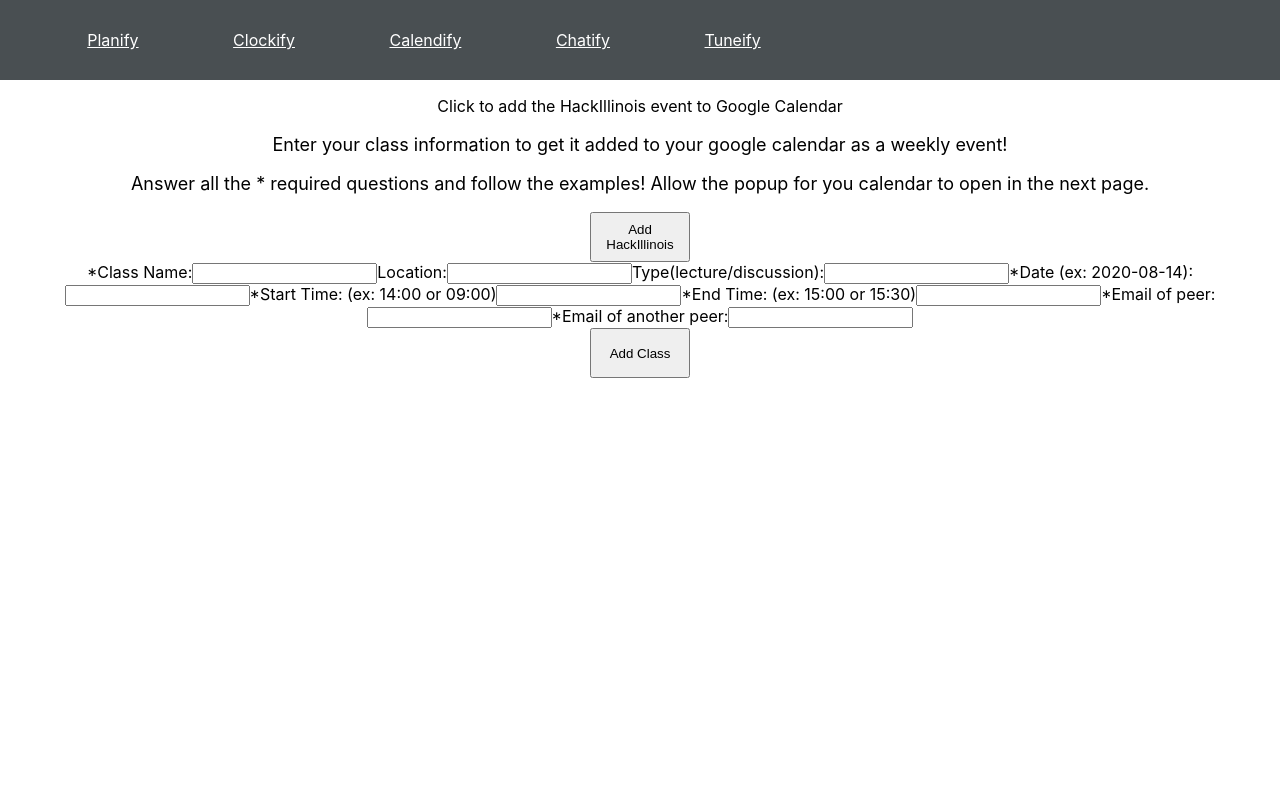
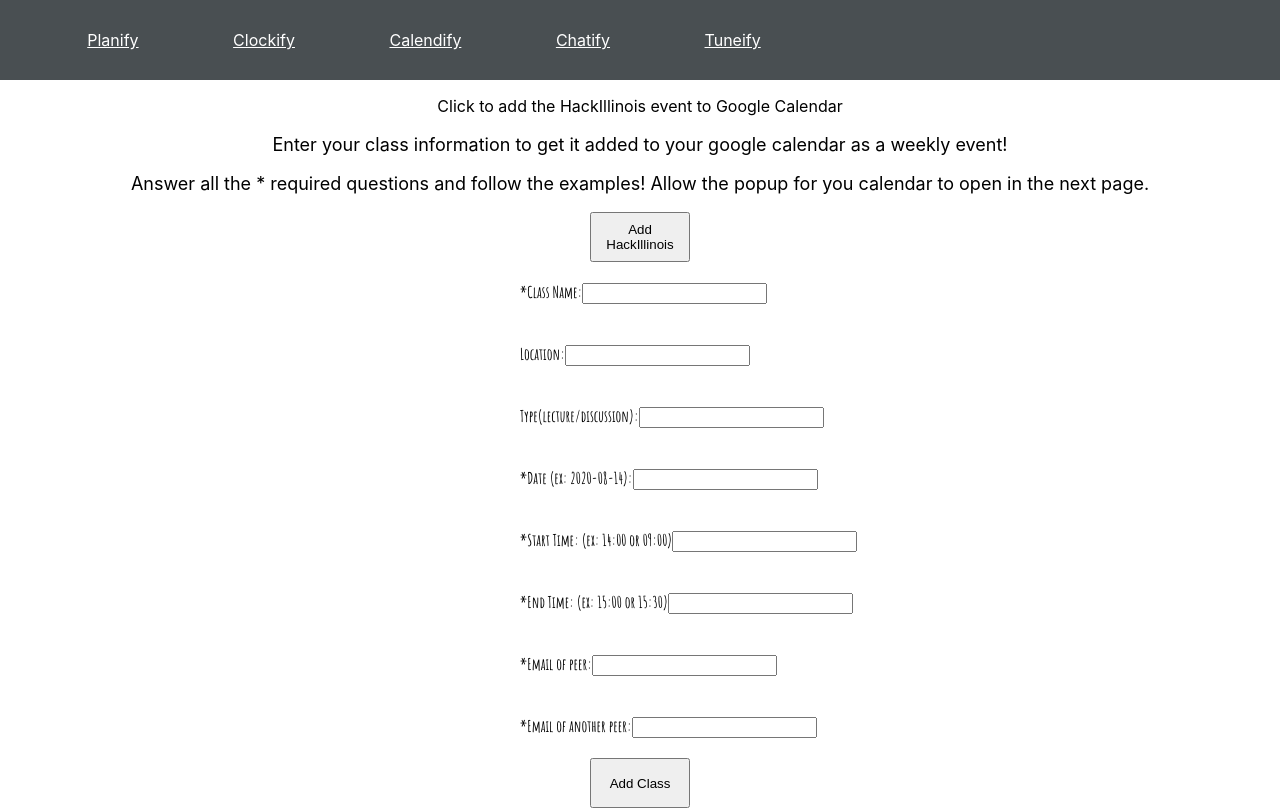
Before and after one commit to nkonjeti/planify, a React (Create React App) app: page /calendar in a window 1280 px wide. Built offline with nearby package versions, Linux system fonts and the light colour scheme; what react-chatbot-kit would draw is missing.

Commit message:
changed font in form calendar

```diff
--- a/src/App.css
+++ b/src/App.css
@@ -1,3 +1,4 @@
+@import url('https://fonts.googleapis.com/css2?family=Amatic+SC:wght@700&display=swap');
 .App {
   text-align: center;
 }
@@ -29,3 +30,14 @@ nav {
   justify-content: center;
   align-items: center;
 }
+
+
+ .padding {
+   text-align: left;
+   padding: 20px;
+   display: block;
+   margin-left: 500px;
+   font-family: 'Amatic SC', cursive;
+
+
+ }
--- a/src/Calendar.js
+++ b/src/Calendar.js
@@ -219,39 +219,54 @@ function Calendar() {
 
       </header>
       <form>
+  <div className = "padding">
   <label>
     *Class Name:
     <input id = 'summary' value = {summary} type="text" name="name" />
   </label>
+  </div>
+  <div className = "padding">
   <label>
     Location:
     <input id = 'location' value = {location}  type="text" name="name" />
   </label>
+  </div>
+  <div className = "padding">
   <label>
     Type(lecture/discussion):
     <input id = 'description' value = {description}  type="text" name="name" />
   </label>
+  </div>
+  <div className = "padding">
   <label>
     *Date (ex: 2020-08-14):
     <input id = 'date' value = {date}  type="text" name="name" />
   </label>
+  </div>
+  <div className = "padding">
   <label>
     *Start Time: (ex: 14:00 or 09:00)
     <input id = 'starttime' value = {starttime}  type="text" name="name" />
   </label>
+  </div>
+  <div className = "padding">
   <label>
     *End Time: (ex: 15:00 or 15:30)
     <input id = 'endtime' value = {endtime}  type="text" name="name" />
   </label>
-
+  </div>
+  <div className = "padding">
   <label>
     *Email of peer:
     <input id = 'email' value = {email}   type="text" name="name" />
   </label>
+  </div>
+  <div className = "padding">
   <label>
     *Email of another peer:
     <input id = 'email2' value = {email2}   type="text" name="name" />
   </label>
+  </div>
 
 </form>
 <button style={{ width: 100, height: 50 }} onClick={addClass}>Add Class</button>
```
